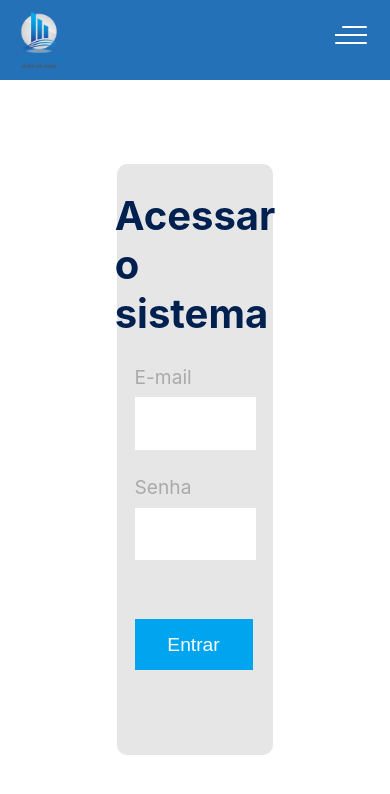
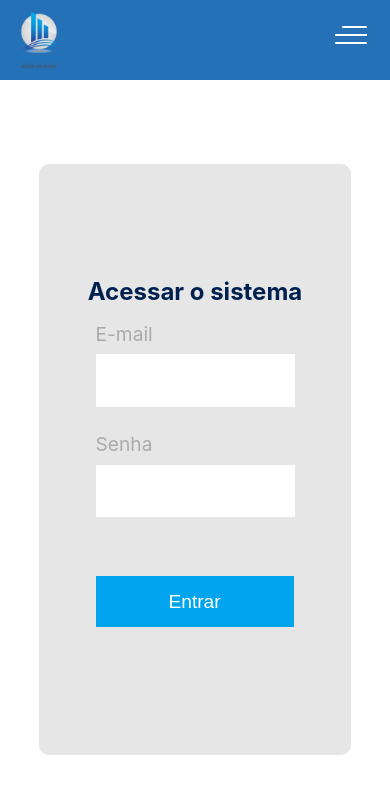
Before and after one commit to gabrielaSant0s/teste-raccoon, a React (Create React App) app: page /login in a window 390 px wide. Shown: the top 794 px of the page. Built offline with nearby package versions, Linux system fonts and the light colour scheme.

Commit message:
form login responsivo

```diff
--- a/src/components/atoms/user-login/style.css
+++ b/src/components/atoms/user-login/style.css
@@ -9,11 +9,13 @@
     display: flex;
     align-items: center;
     flex-direction: column;
+    justify-content: center;
 }
 
 .title{
     color: #002050;
     font-size: 2.5em;
+    margin-top: -5%;
 }
 
 .containerLabels{
@@ -48,3 +50,23 @@
 .buttonLoginUser:hover{
     background-color: #002050;
 }
+
+@media (max-width:1024px) {
+    .title{
+        font-size: 1.5em;
+        margin-bottom: 5%;
+    }
+
+    .loginContainerComponent{
+        width: 80%;
+    }
+
+    .input{
+        width: 50vw;
+    }
+
+    .buttonLoginUser{
+        width: 50.8vw;
+    }
+
+}
--- a/src/pages/product/index.js
+++ b/src/pages/product/index.js
@@ -1,5 +1,6 @@
 import React from "react";
 import MenuBar from "../../components/atoms/menu-bar/index"
+import ProductCard from "../../components/atoms/product-card";
 
 
 const Product = () => {
@@ -7,6 +8,7 @@ const Product = () => {
         <div>
             <MenuBar/>
             <h1>Página Produto</h1>
+            <ProductCard/>
         </div>
     )
 }
```
